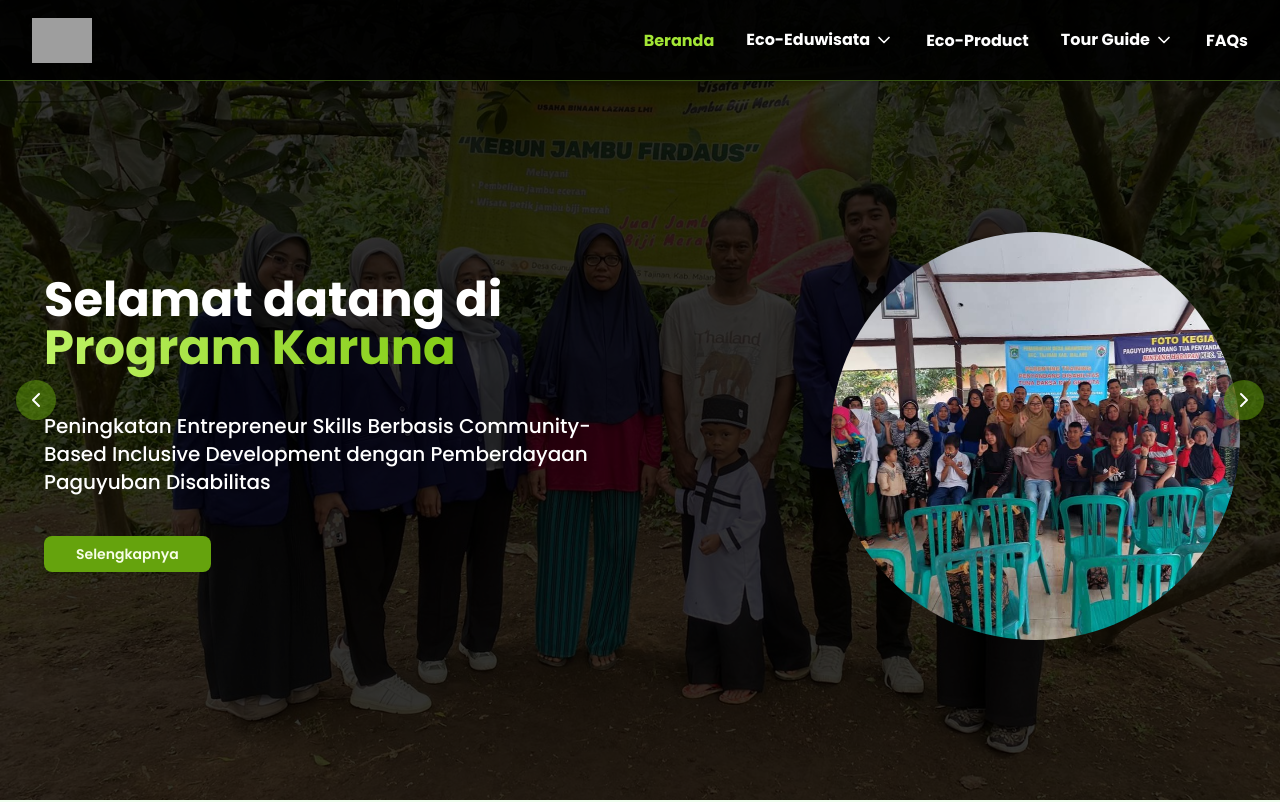
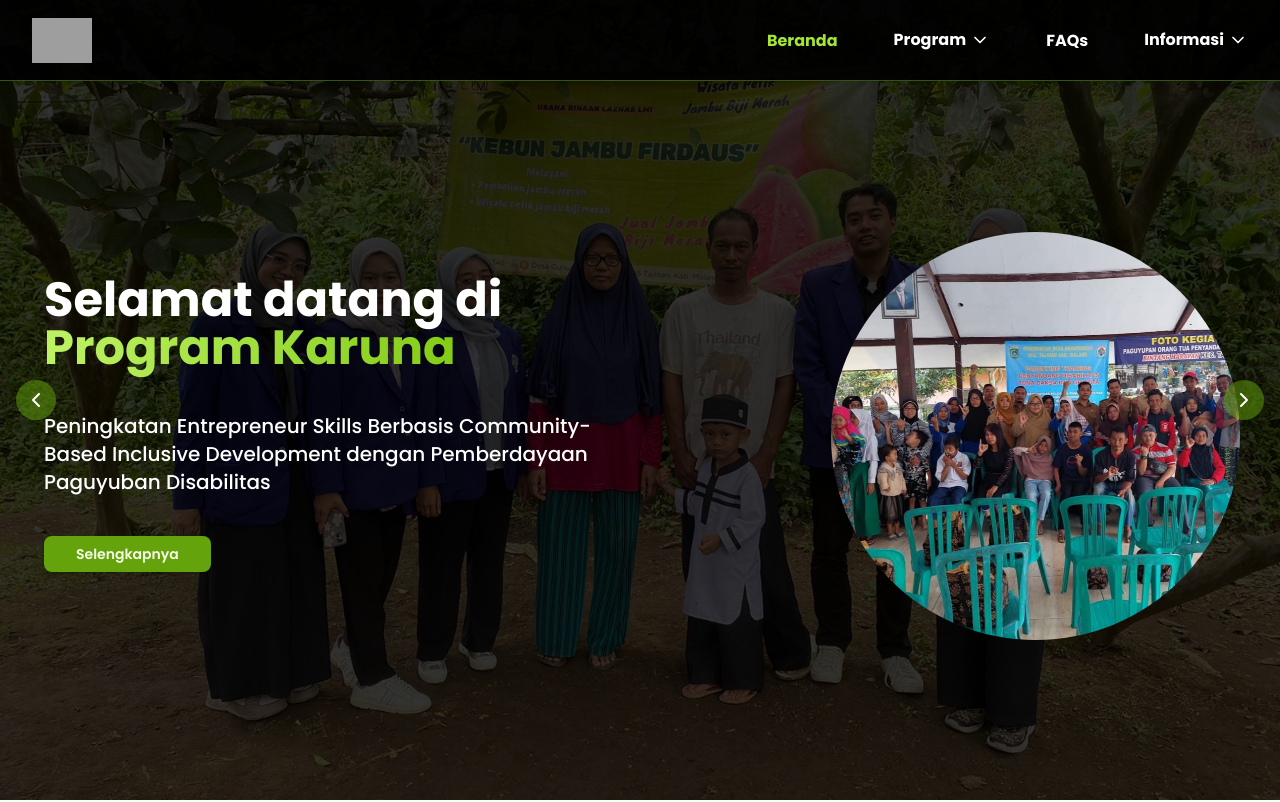
Before and after one commit to ahmadammarm/karuna, a Next.js app: page / in a window 1280 px wide. Shown: the top 802 px of the page. Built offline with nearby package versions, Linux system fonts and the light colour scheme; grey boxes are pictures that could not be loaded.

Commit message:
refactor: navbar menu components

```diff
--- a/src/components/layout/Navbar.tsx
+++ b/src/components/layout/Navbar.tsx
@@ -11,22 +11,32 @@ const navItems = [
   { href: "/", label: "Beranda" },
   {
     href: "#",
-    label: "Eco-Eduwisata",
+    label: "Program",
     dropdown: [
-      { href: "/edugo-pick", label: "Edugu Pick" },
+      { href: "/edugu-pick", label: "Edugu Pick" },
       { href: "/animal-explore", label: "Animal Explore" },
+      { href: "/edu-product", label: "Edu Product" },
+      { href: "/tour-guide", label: "Tour Guide" },
     ],
   },
-  { href: "/eco-product", label: "Eco-Product" },
+//   { href: "/eco-product", label: "Eco-Product" },
+//   {
+//     href: "#",
+//     label: "Tour Guide",
+//     dropdown: [
+//       { href: "/pengembang", label: "Tim Pengembang" },
+//       { href: "/wisata-petik-jambu-firdaus", label: "Wisata Petik Jambu Firdaus" },
+//     ],
+//   },
+  { href: "/faqs", label: "FAQs" },
   {
     href: "#",
-    label: "Tour Guide",
+    label: "Informasi",
     dropdown: [
+      { href: "/tentang-kami", label: "Tentang Kami" },
       { href: "/pengembang", label: "Tim Pengembang" },
-      { href: "/wisata-petik-jambu-firdaus", label: "Wisata Petik Jambu Firdaus" },
     ],
   },
-  { href: "/faqs", label: "FAQs" },
 ]
 
 export default function Navbar() {
@@ -61,7 +71,7 @@ export default function Navbar() {
           </div>
 
           {/* Desktop menu */}
-          <div className="hidden md:flex items-center space-x-8">
+          <div className="hidden md:flex items-center space-x-14">
             {navItems.map((item) => (
               <div key={item.href} className="relative group">
                 {item.dropdown ? (
```
Also changed, not shown: src/app/(pages)/edugu-pick/page.tsx (renamed from src/app/(pages)/edugo-pick/page.tsx), src/app/(pages)/tentang-kami/page.tsx (renamed from src/app/(pages)/about/page.tsx), src/components/layout/Contact.tsx (indentation only).
